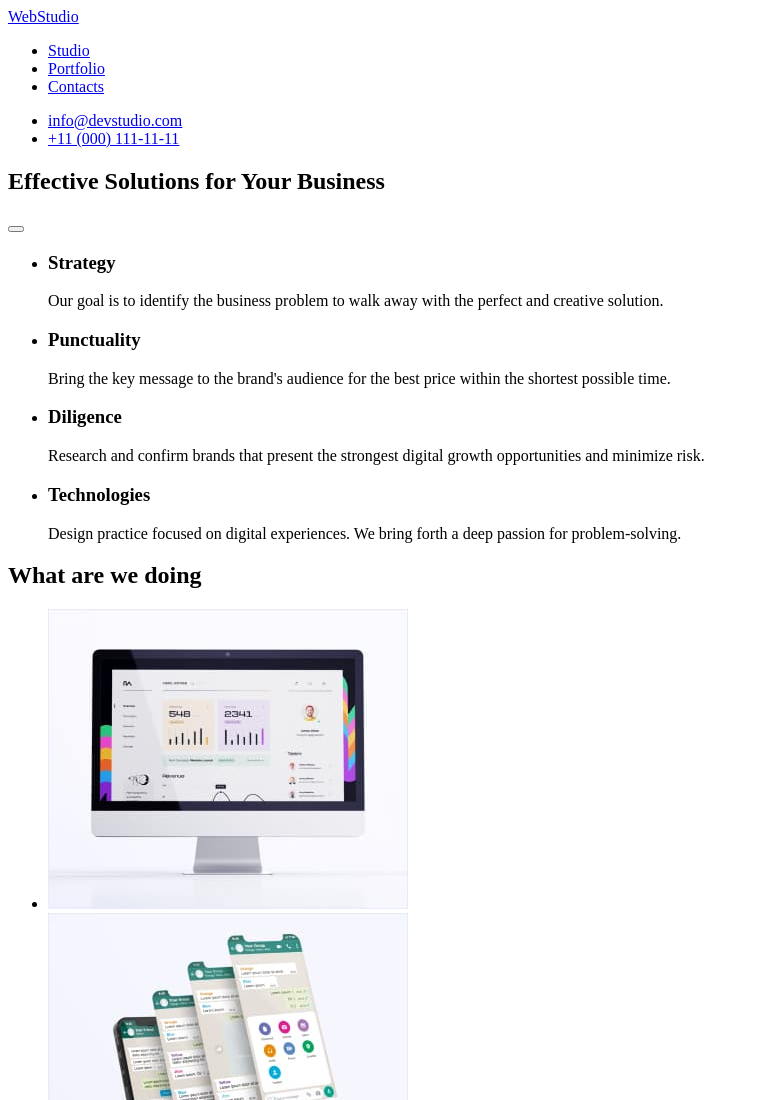
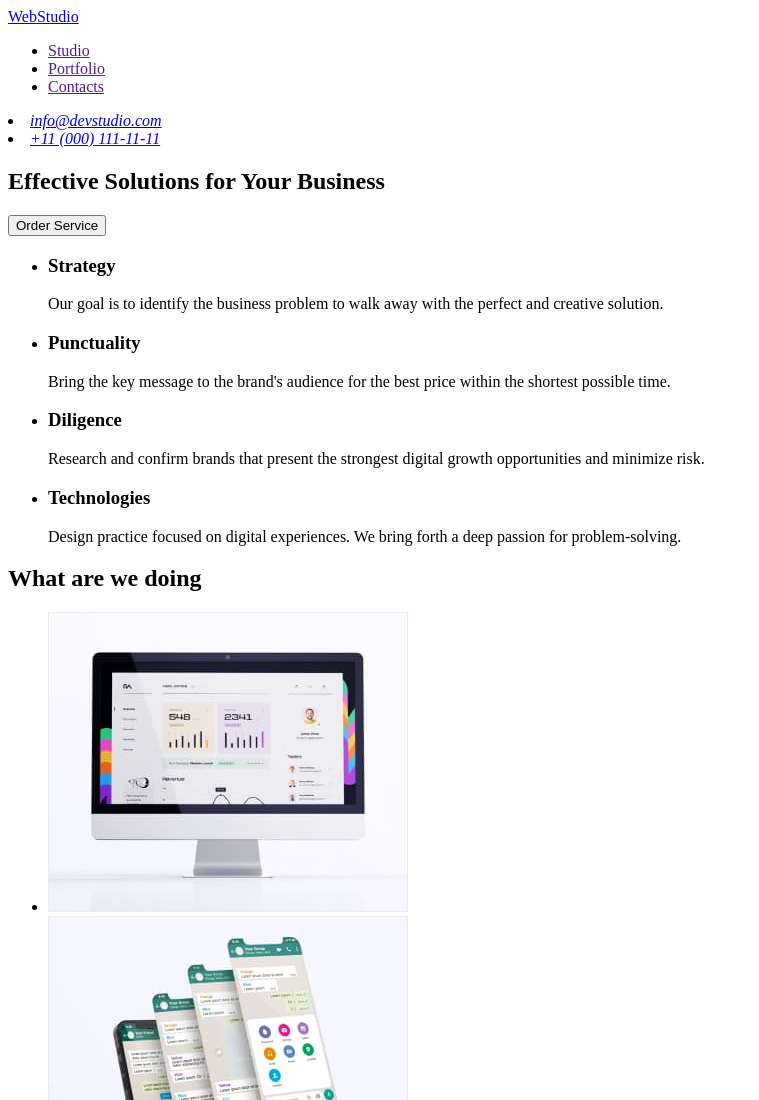
Before and after one commit to KaterynaZhe/goit-markup-hw-01, a plain HTML site: page index.html in a window 1280 px wide. Shown: the top 1100 px of the page, without its empty margins (0-759 px from the left). Drawn offline with Linux system fonts and the light colour scheme.

Commit message:
Update index.html

```diff
--- a/index.html
+++ b/index.html
@@ -13,31 +13,32 @@
         <a href="./index.html">WebStudio</a>
 
         <ul>
-          <li><a href="Studio">Studio</a></li>
           <li>
-            <a href="Portfolio">Portfolio</a>
+            <a href="">Studio</a>
           </li>
           <li>
-            <a href="Contacts">Contacts</a>
+            <a href="">Portfolio</a>
+          </li>
+          <li>
+            <a href="">Contacts</a>
           </li>
         </ul>
       </nav>
-
-      <ul>
+      <address>
         <li>
           <a href="mailto:info@devstudio.com"> info@devstudio.com </a>
         </li>
         <li>
-          <a href="tel:+11(000)1111111"> +11 (000) 111-11-11 </a>
+          <a href="tel:+110001111111"> +11 (000) 111-11-11 </a>
         </li>
-      </ul>
+      </address>
     </header>
 
     <main>
       <!--Section 1-->
       <section>
         <h1>Effective Solutions for Your Business</h1>
-        <button type="button" name="Order Service"></button>
+        <button type="button" name="Order Service">Order Service</button>
       </section>
 
       <!--Section 2-->
```
